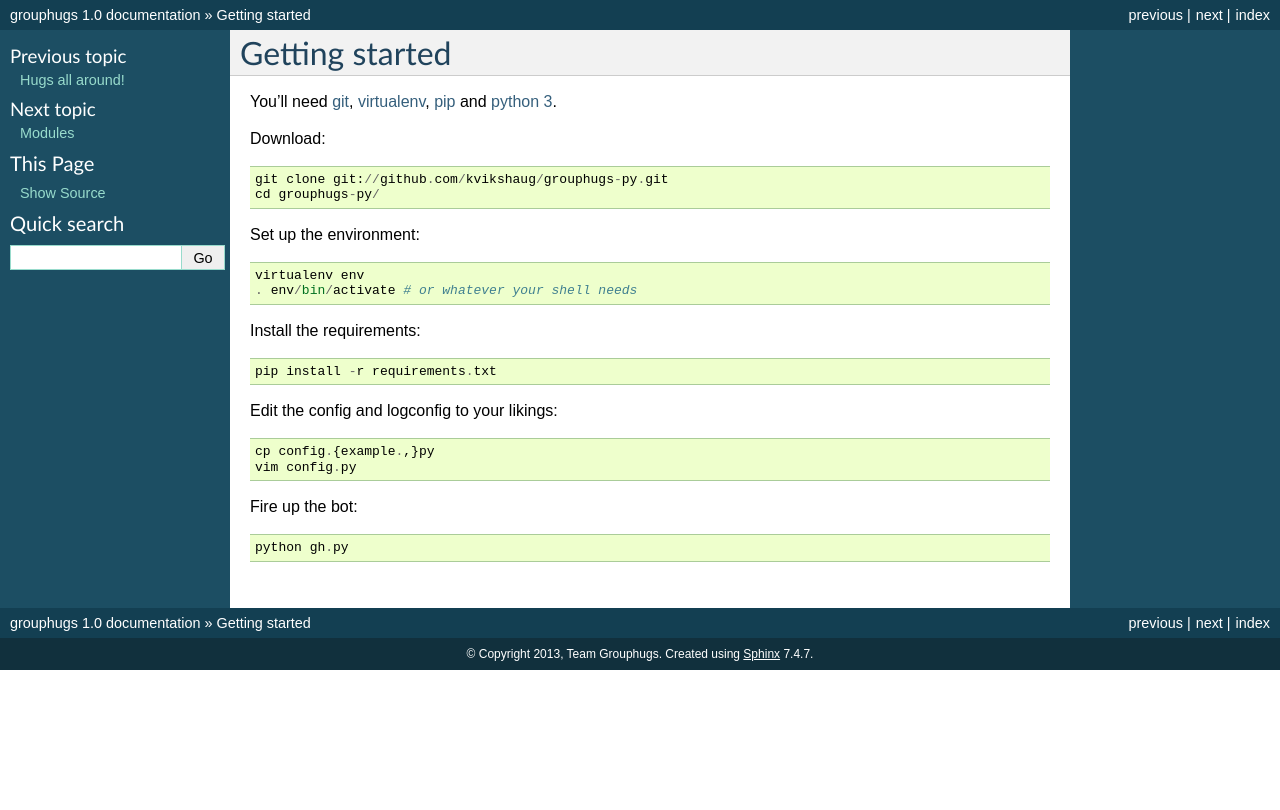
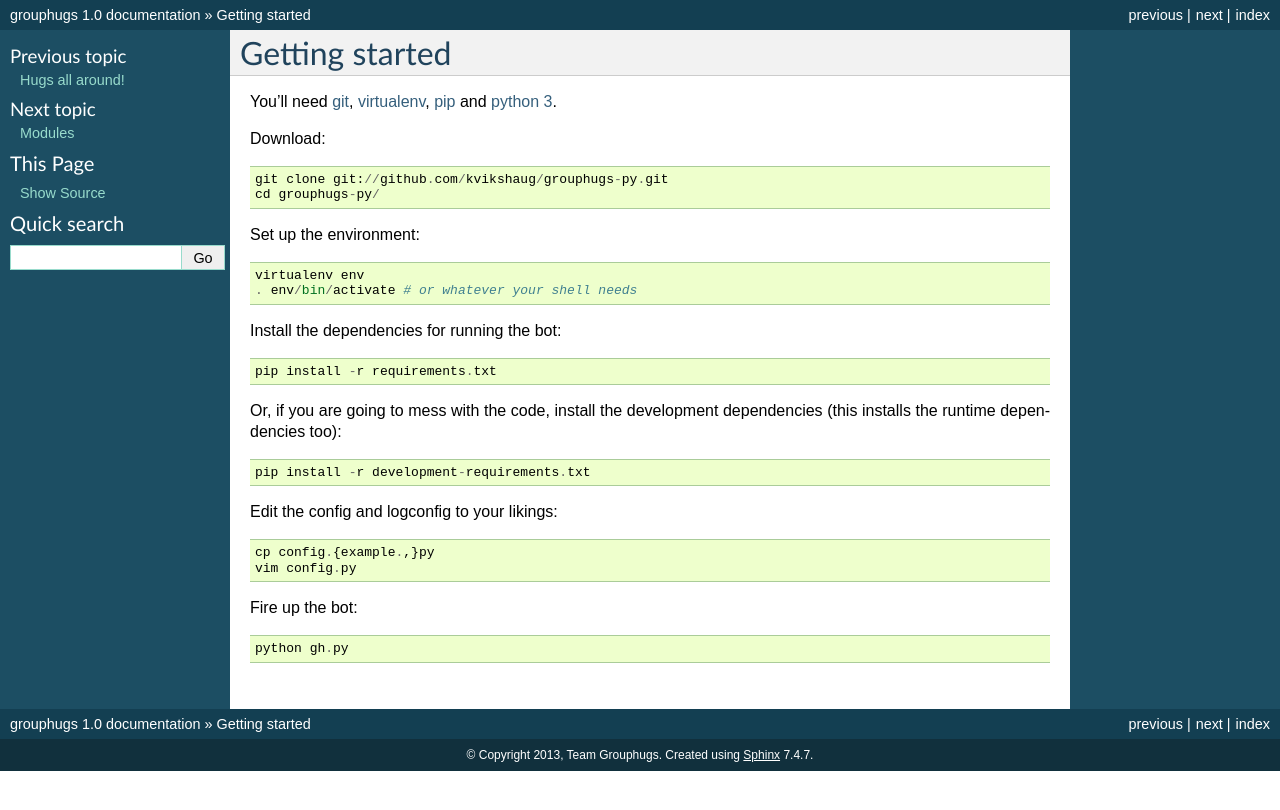
Before and after one commit to kvikshaug/grouphugs-py, a Sphinx documentation site: the page built from docs/getting_started.rst, in a window 1280 px wide. Shown: the top 810 px of the page. Built offline with Sphinx 7.4.7, drawn with Linux system fonts in a browser that asks for light colours.

Commit message:
Separate requirements file for development deps

```diff
--- /dev/null
+++ b/development-requirements.txt
@@ -0,0 +1,6 @@
+Sphinx==1.2b1
+Jinja2==2.6
+Pygments==1.6
+docutils==0.10
+nose==1.3.0
+-r requirements.txt
--- a/docs/getting_started.rst
+++ b/docs/getting_started.rst
@@ -18,9 +18,14 @@ Set up the environment::
     virtualenv env
     . env/bin/activate # or whatever your shell needs
 
-Install the requirements::
+Install the dependencies for running the bot::
 
     pip install -r requirements.txt
+
+Or, if you are going to mess with the code, install the development
+dependencies (this installs the runtime dependencies too)::
+
+    pip install -r development-requirements.txt
 
 Edit the config and logconfig to your likings::
 
--- a/requirements.txt
+++ b/requirements.txt
@@ -1,13 +1,8 @@
 -e git+git://github.com/oyvindio/events.git#egg=Events
-Jinja2==2.6
-Pygments==1.6
 SQLAlchemy==0.8.1
-Sphinx==1.2b1
 alembic==0.5.0
 beautifulsoup4==4.1.3
 distribute==0.6.34
-docutils==0.10
-nose==1.3.0
 psycopg2==2.5
 requests==1.2.3
 -e git+git://github.com/kvikshaug/lurklib.git#egg=lurklib
```
